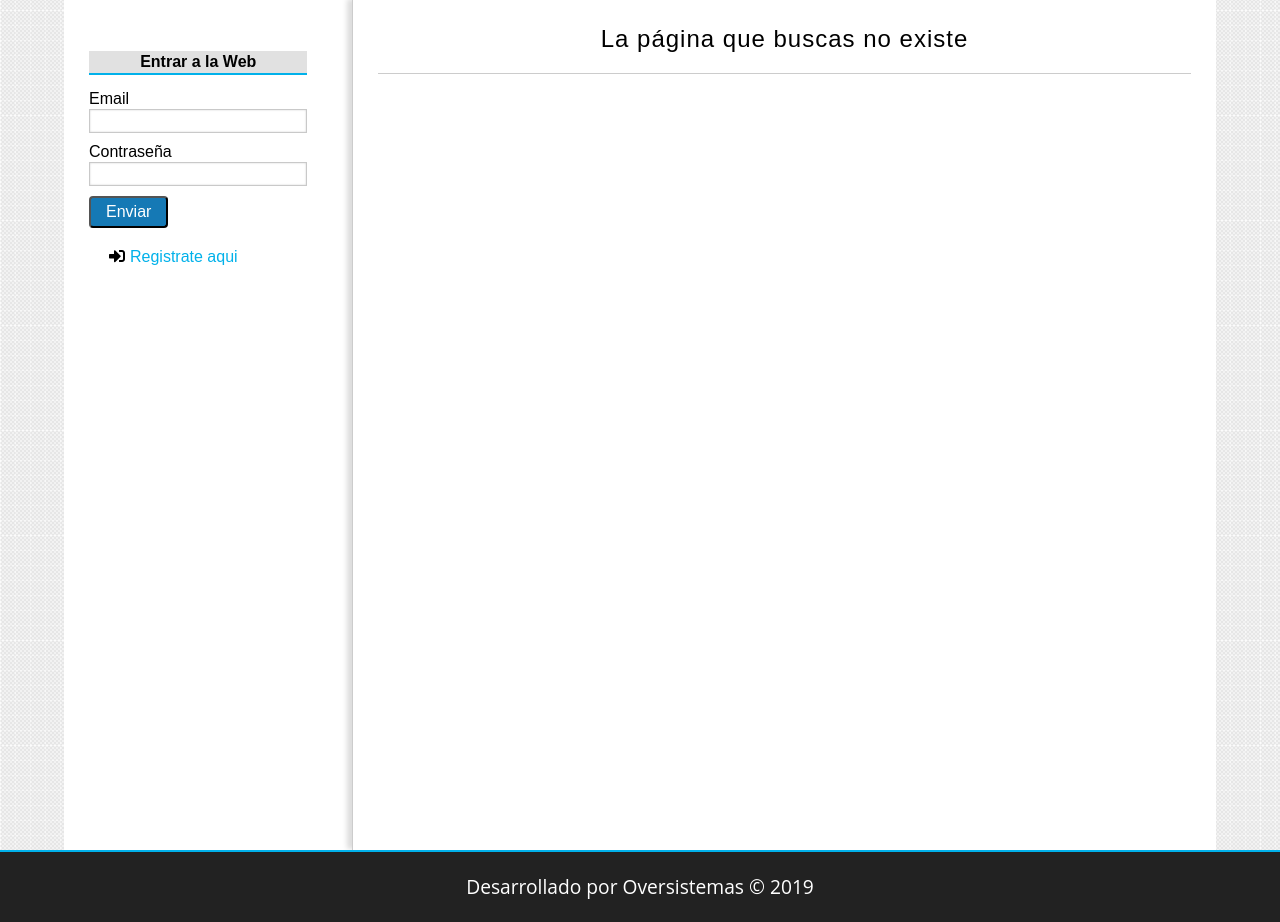
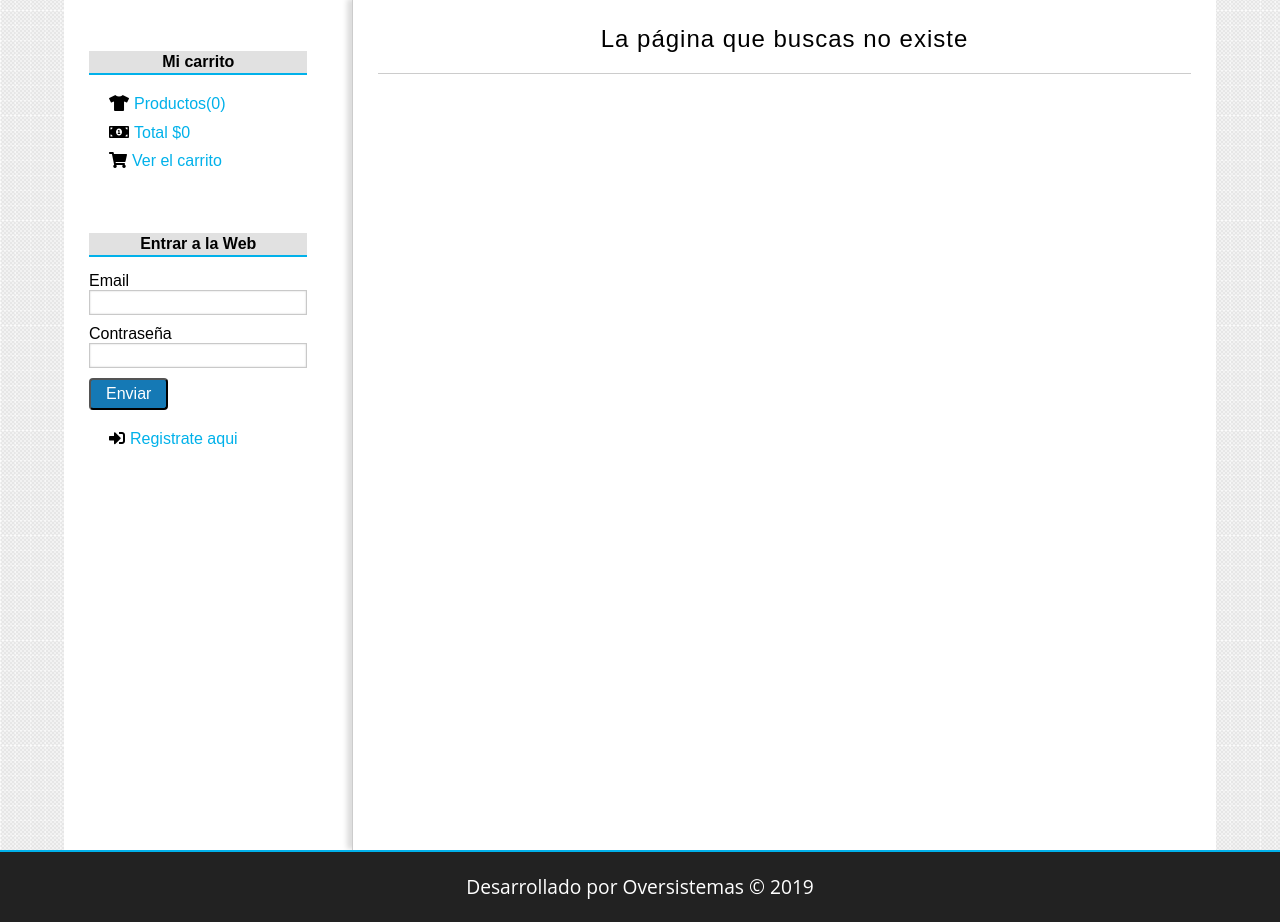
Before and after one commit to marvio72/Tienda-Camisetas, a PHP site: page /master-php/tienda-camisetas/ in a window 1280 px wide. Shown: the part 200-1122 px from the top of the page. Run offline with PHP 8.4, Linux system fonts and the light colour scheme; data that the repository does not hold is empty; a stand-in replaces the project's code that opens the database connection; some libraries are stand-ins or nearby versions.

Commit message:
Carrito de la compra (tienda virtual)

```diff
--- a/assets/css/styles.css
+++ b/assets/css/styles.css
@@ -149,6 +149,20 @@ nav#menu ul li a:hover {
 	margin-bottom: 15px;
 	font-weight: bold;
 }
+
+#carrito ul{
+	margin-top: 15px;
+	padding: 0px;
+	margin-left: 20px;
+}
+
+#carrito ul li{
+	list-style: none;
+	padding: 5px 0;
+}
+
+
+
 
 /*FORMULARIO*/
 label,
@@ -338,7 +352,9 @@ input[type="submit"] {
 	font-weight: bold;
 }
 
-
+.img_carrito {
+	height: 50px;
+}
 
 
 
@@ -400,7 +416,7 @@ input[type="submit"] {
 */
 
 table{
-	border: 1px solid #555555;
+	border-bottom: 1px solid #cccccc;
 	width: 100%;
 	text-align: center;
 }
@@ -435,3 +451,27 @@ td{
 	width: 50%;
 	margin-left: 25%;
 }
+
+/*
+ dP""b8    db    88""Yb 88""Yb 88 888888  dP"Yb      8888b.  888888      dP""b8  dP"Yb  8b    d8 88""Yb 88""Yb    db    .dP"Y8
+dP   `"   dPYb   88__dP 88__dP 88   88   dP   Yb      8I  Yb 88__       dP   `" dP   Yb 88b  d88 88__dP 88__dP   dPYb   `Ybo."
+Yb       dP__Yb  88"Yb  88"Yb  88   88   Yb   dP      8I  dY 88""       Yb      Yb   dP 88YbdP88 88"""  88"Yb   dP__Yb  o.`Y8b
+ YboodP dP""""Yb 88  Yb 88  Yb 88   88    YbodP      8888Y"  888888      YboodP  YbodP  88 YY 88 88     88  Yb dP""""Yb 8bodP'
+*/
+
+#total-carrito {
+	width: 400px;
+	float: right;
+}
+
+#total-carrito h3{
+	display: inline-block;
+	padding-right: 20px;
+	margin-right: 20px;
+}
+
+ .button-pedido{
+	display: inline-block;
+	width: 130px;
+	text-align: center;
+}
--- a/helpers/utils.php
+++ b/helpers/utils.php
@@ -83,4 +83,21 @@ class Utils{
         return $resultado;
     }
 
+    public static function statsCarrito(){
+        $stats = array (
+            'count' => 0,
+            'total' => 0
+        );
+
+        if (isset($_SESSION['carrito'])) {
+            $stats['count'] = count($_SESSION['carrito']);
+
+            foreach ($_SESSION['carrito'] as $producto ) {
+                $stats['total'] += $producto['precio']*$producto['unidades'];
+            }
+        }
+
+        return $stats;
+    }
+
 }
--- a/views/categoria/ver.phtml
+++ b/views/categoria/ver.phtml
@@ -15,7 +15,7 @@
                     <h2><?= $product->nombre ?></h2>
                 </a>
                 <p>$<?= $product->precio ?></p>
-                <a href="" class="button">Comprar</a>
+                <a href="<?= BASE_URL ?>carrito/add&id=<?= $product->id ?>" class="button">Comprar</a>
             </div><!--	fin .product	-->
         <?php endwhile; ?>
 
--- a/views/layout/sidebar.phtml
+++ b/views/layout/sidebar.phtml
@@ -1,6 +1,14 @@
 <!--	BARRA LATERAL	-->
 <aside id="lateral">
-
+    <div id="carrito" class="bloque-aside">
+        <h3>Mi carrito</h3>
+        <ul>
+            <?php $stats = Utils::statsCarrito(); ?>
+            <li><i class="fas fa-tshirt"></i><a href="">Productos(<?=$stats['count']?>)</a></li>
+            <li><i class="fas fa-money-bill-alt"></i><a href="">Total $<?=$stats['total']?></a></li>
+            <li><i class="fas fa-shopping-cart"></i><a href="">Ver el carrito</a></li>
+        </ul>
+    </div>
     <div id="login" class="bloque-aside">
         <?php if (!isset($_SESSION['identity'])) : ?>
             <h3>Entrar a la Web</h3>
--- a/views/producto/destacados.phtml
+++ b/views/producto/destacados.phtml
@@ -2,7 +2,7 @@
 
 <?php while ($product = $productos->fetch_object()) : ?>
     <div class="producto">
-        <a href="<?=BASE_URL?>producto/ver&id=<?=$product->id?>">
+        <a href="<?= BASE_URL ?>producto/ver&id=<?= $product->id ?>">
             <?php if ($product->imagen != null) : ?>
                 <img src="<?= BASE_URL ?>upload/images/<?= $product->imagen ?>">
             <?php else : ?>
@@ -12,7 +12,7 @@
         </a>
         <p>$<?= $product->precio ?></p>
 
-        <a href="" class="button">Comprar</a>
+        <a href="<?= BASE_URL ?>carrito/add&id=<?= $product->id ?>" class="button">Comprar</a>
 
     </div><!--	fin .product	-->
 <?php endwhile; ?>
--- a/views/producto/ver.phtml
+++ b/views/producto/ver.phtml
@@ -17,7 +17,7 @@
             <?php else : ?>
                 <p><span><?= $product->stock ?></span> En existencia</p>
             <?php endif; ?>
-            <a href="" class="button">Comprar</a>
+            <a href="<?=BASE_URL?>carrito/add&id=<?=$product->id?>" class="button">Comprar</a>
         </div>
     </div>
 
```
Also changed, not shown: controllers/CarritoController.php (added, +57 -0 lines), views/carrito/index.phtml (added, +31 -0 lines).
